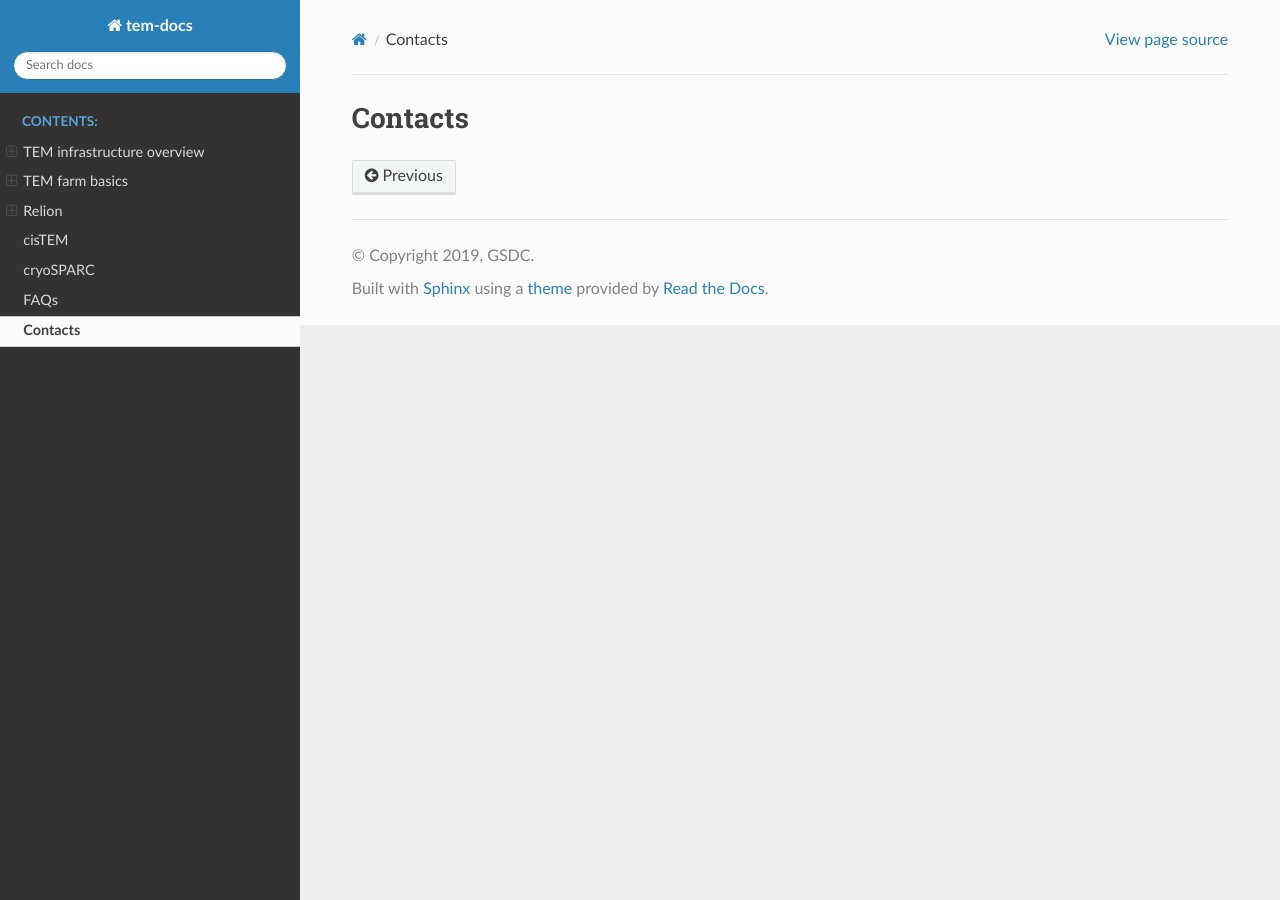
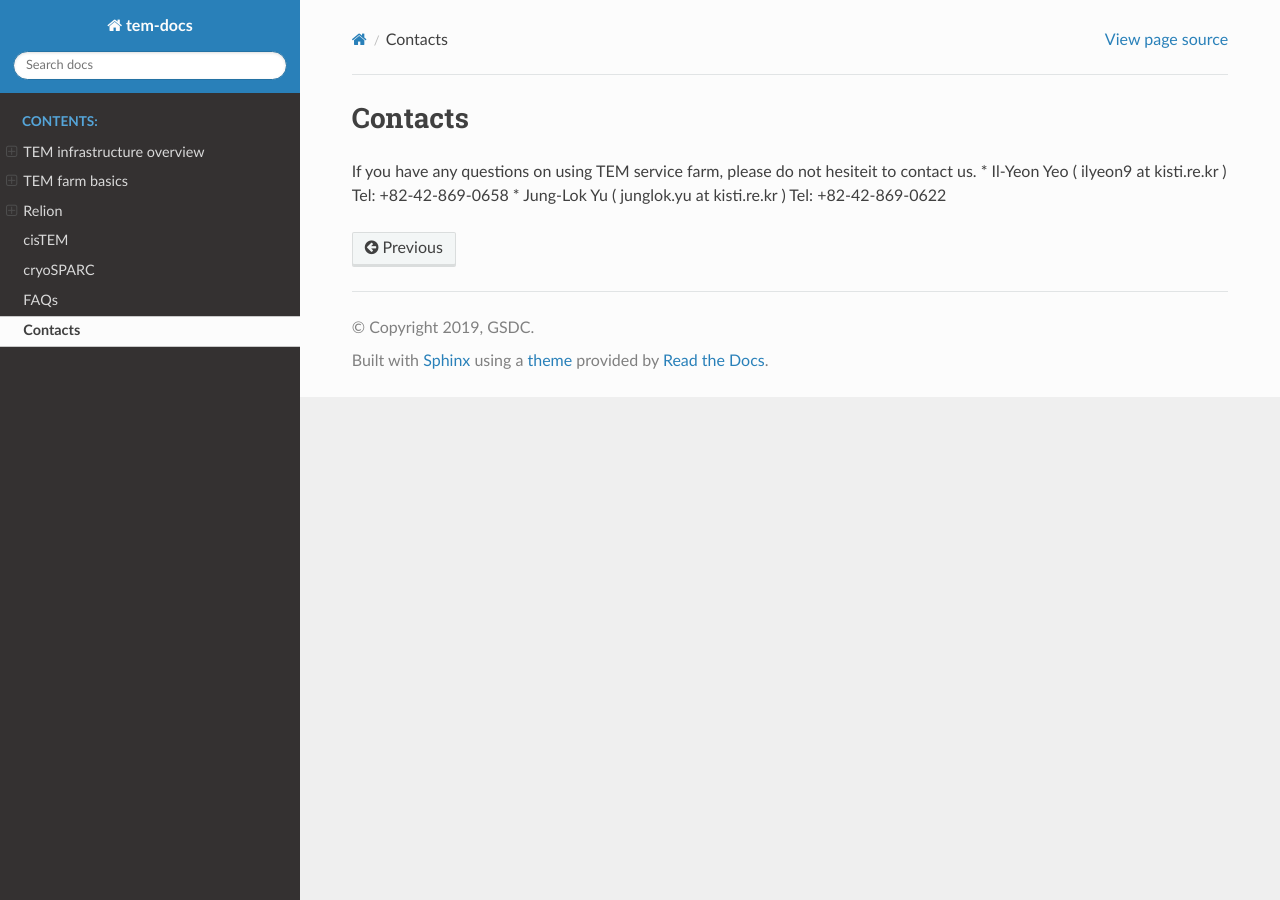
Before and after one commit to junglok/tem-docs, a Sphinx documentation site: the page built from docs/contact.rst, in a window 1280 px wide. Built offline with Sphinx 7.4.7 and the Read the Docs theme 2.0.0, drawn with Linux system fonts in a browser that asks for light colours.

Commit message:
first release

```diff
--- a/docs/contact.rst
+++ b/docs/contact.rst
@@ -1,3 +1,7 @@
 ********
 Contacts
 ********
+
+If you have any questions on using TEM service farm, please do not hesiteit to contact us.
+* Il-Yeon Yeo ( ilyeon9 at kisti.re.kr ) Tel: +82-42-869-0658
+* Jung-Lok Yu ( junglok.yu at kisti.re.kr ) Tel: +82-42-869-0622
--- a/docs/relion.rst
+++ b/docs/relion.rst
@@ -149,7 +149,7 @@
     :scale: 70 %
     :align: center
 
-As shown in above figure, you can browse and select "standard submission script" as the location of RELION_QSUB_TEMPLATE for reloin 3.0.7 (i.e., /tem/home/tem/_Applications/relion-3.0.7/cpu/bin/qsub-relion3-cpu.bash or its own your copy), and give "Number of Nodes" and "Number of processes per each node" values instead of default ones to submit  a job to Torque based TEM farm. (NOTE : you MUST use your OWN QUEUEe for "Queue name" and correct "number of MPI procs" which is generally total number of processes (number of nodes x number of processes per each node))
+As shown in above figure, you can browse and select "standard submission script" as the location of RELION_QSUB_TEMPLATE for relion 3.0.7 (i.e., /tem/home/tem/_Applications/relion-3.0.7/cpu/bin/qsub-relion3-cpu.bash or its own your copy), and give "Number of Nodes" and "Number of processes per each node" values instead of default ones to submit  a job to Torque based TEM farm. (NOTE : you MUST use your OWN QUEUEe for "Queue name" and correct "number of MPI procs" which is generally total number of processes (number of nodes x number of processes per each node))
 
 Job script template (for CPU use)
 ---------------------------------
```
